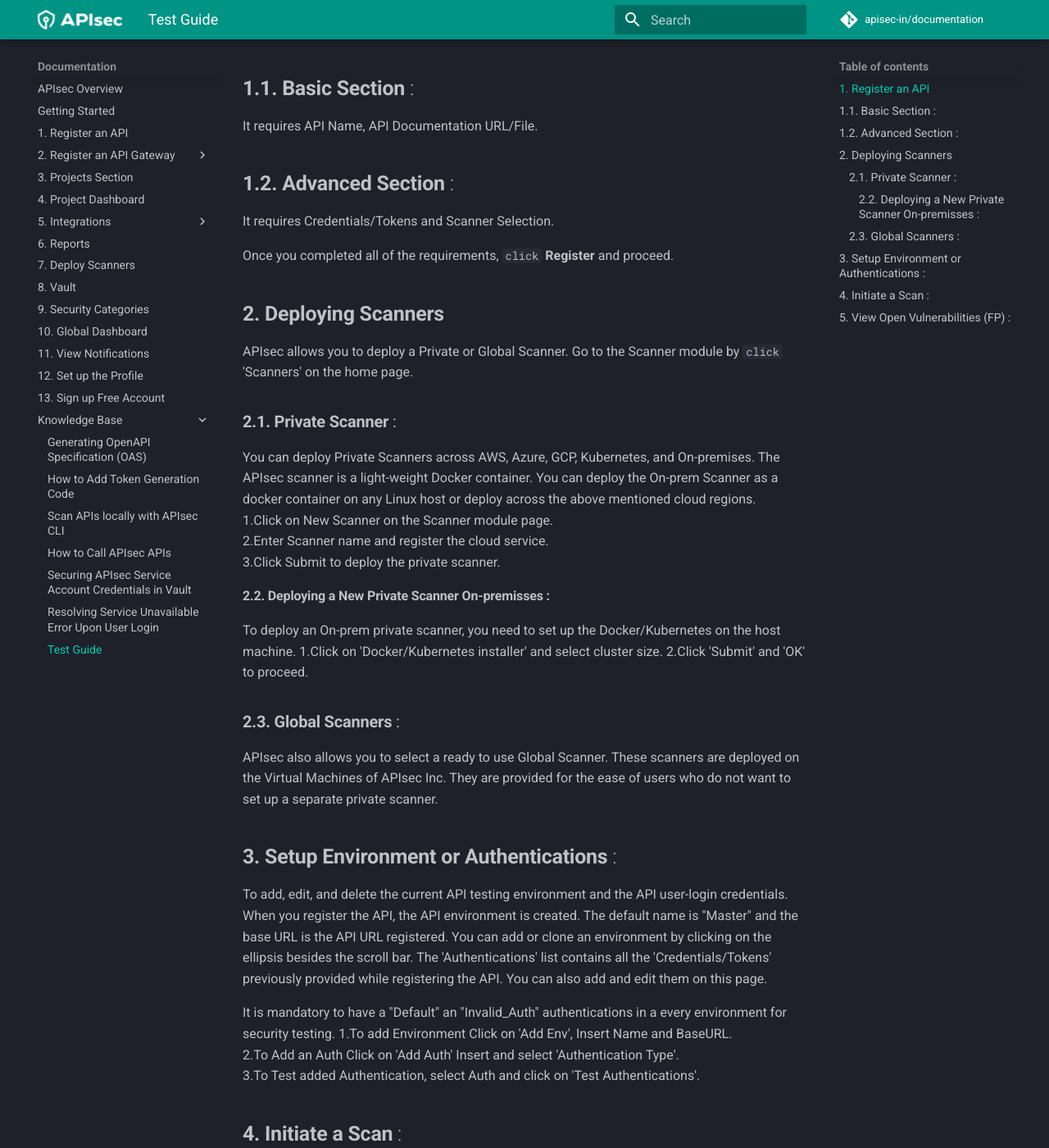
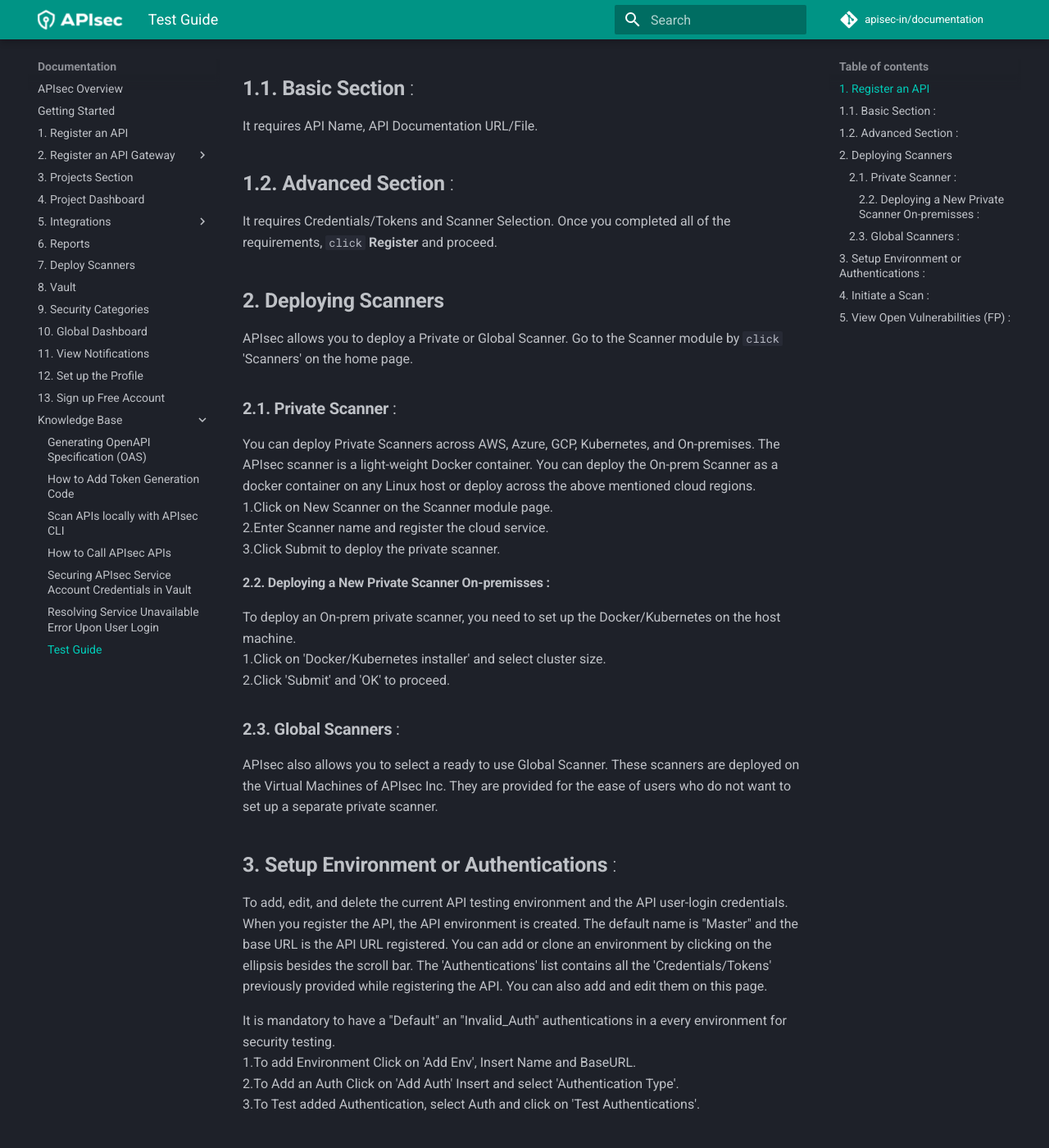
Before and after one commit to apisec-inc/documentation, an MkDocs documentation site: the page built from docs/Testguide.md, in a window 1280 px wide and 1400 px high, scrolled down 232 px. Shown: the whole window at 82% size. Built offline with MkDocs 1.6.1 and Material for MkDocs 9.7.7, drawn with Linux system fonts in a browser that asks for light colours; comment, search, counter and statistics services are not loaded.

Commit message:
Update Testguide.md

```diff
--- a/docs/Testguide.md
+++ b/docs/Testguide.md
@@ -1,41 +1,49 @@
 ## **1. Register an API**
 To get started with APIsec security coverage and scanning for your APIs, you need to first register your API.
 On the **Homepage**, `click` **Register API**
+
 ## **1.1. Basic Section** :
   It requires API Name, API Documentation URL/File.
+
 ## **1.2. Advanced Section** :
   It requires Credentials/Tokens and Scanner Selection.
+Once you completed all of the requirements, `click` **Register** and proceed.
 
-Once you completed all of the requirements, `click` **Register** and proceed.
 
 ## **2. Deploying Scanners**
 APIsec allows you to deploy a Private or Global Scanner. Go to the Scanner module by `click` 'Scanners' on the home page.
+
 ### **2.1. Private Scanner** :
    You can deploy Private Scanners across AWS, Azure, GCP, Kubernetes, and On-premises. The APIsec scanner is a light-weight Docker container. You can      deploy the On-prem Scanner as a docker container on any Linux host or deploy across the above mentioned cloud regions.<br>
   1.Click on New Scanner on the Scanner module page.<br>
   2.Enter Scanner name and register the cloud service.<br>
   3.Click Submit to deploy the private scanner. <br>
+
 ####  **2.2. Deploying a New Private Scanner On-premisses** :
-  To deploy an On-prem private scanner, you need to set up the Docker/Kubernetes on the host machine.
-   1.Click on 'Docker/Kubernetes installer' and select cluster size.
-   2.Click 'Submit' and 'OK' to proceed.
+  To deploy an On-prem private scanner, you need to set up the Docker/Kubernetes on the host machine.<br>
+   1.Click on 'Docker/Kubernetes installer' and select cluster size.<br>
+   2.Click 'Submit' and 'OK' to proceed.<br>
+
 ### **2.3. Global Scanners** :
   APIsec also allows you to select a ready to use Global Scanner. These scanners are deployed on the Virtual Machines of APIsec Inc. They are provided for the ease of users who do not want to set up a separate private scanner.
 
+
 ## **3. Setup Environment or Authentications** :
   To add, edit, and delete the current API testing environment and the API user-login credentials.
-  When you register the API, the API environment is created. The default name is "Master" and the base URL is   the API URL registered. You can add or clone an environment by clicking on the ellipsis besides the           scroll bar.
+  When you register the API, the API environment is created. The default name is "Master" and the base URL is   the API URL registered. You can add or clone an environment by clicking on the ellipsis besides the scroll bar.
   The 'Authentications' list contains all the 'Credentials/Tokens' previously provided while registering the API. You can also add and edit them on this page.
 
-It is mandatory to have a "Default" an "Invalid_Auth" authentications in a every environment for security testing.
+It is mandatory to have a "Default" an "Invalid_Auth" authentications in a every environment for security testing.<br>
     1.To add Environment Click on 'Add Env', Insert Name and BaseURL. <br>
     2.To Add an Auth Click on 'Add Auth' Insert and select 'Authentication Type'.<br>
     3.To Test added Authentication, select Auth and click on 'Test Authentications'.<br>
+
 
 ## **4. Initiate a Scan** :
   The important feature on the 'Project' page is the 'Scan'. You can initiate a Scan on the current Project by clicking on scan tile on the right of the page.
    Select Profile + Select Scanner  + Select Categories, You can initiate a Scan by clicking on 'Submit'.
   After the Scan is completed, it displays all the results.
 
+
 ## **5. View Open Vulnerabilities (FP)** :
   At the bottom of the 'Project' page, the list of Open Vulnerabilities appears after the Scan. You can view the details of each vulnerability by clicking on it. and it includes certain actions like Reverify,Not a Vulnerability,Mark endpoint unsecured,Delete etc.
```
